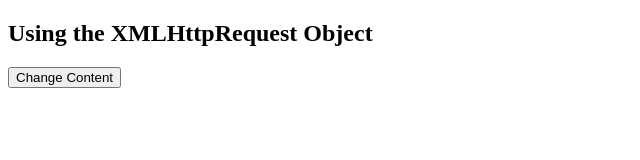
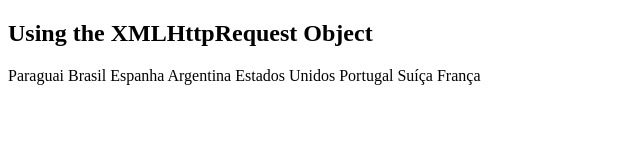
Before and after one commit to JulianaIFSP/site1, a plain HTML site: page index.html in a window 1280 px wide. Both pictures are taken after a click on the button "Change Content". Shown: the whole page, without its empty margins (0-640 px from the left). Drawn offline with Linux system fonts and the light colour scheme.

Commit message:
Add files via upload

```diff
--- a/index.html
+++ b/index.html
@@ -16,7 +16,7 @@ function loadXMLDoc() {
       document.getElementById("demo").innerHTML = this.responseText;
     }
   };
-  xhttp.open("GET", "file:///G:/Meu%20Drive/DSFR/03.JavaScript/09_ENGENHARIA/Testes_Carrega_Imagens3_XML/dados.txt", true);
+  xhttp.open("GET", "https://julianaifsp.github.io/site1/dados.txt", true);
   xhttp.send();
   //https://www.w3schools.com/xml/tryit.asp?filename=tryxml_httprequest
   //https://www.w3schools.com/xml/xmlhttp_info.txt
@@ -25,6 +25,7 @@ function loadXMLDoc() {
 
   //GIT: JulianaIFSP
   //github!23
+  // https://JulianaIFSP.github.io/site1
 }
 </script>
 
```
